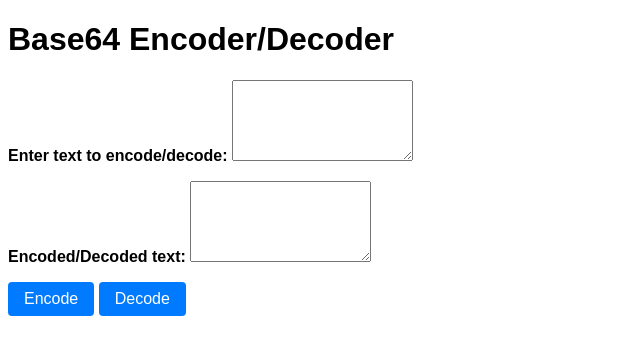
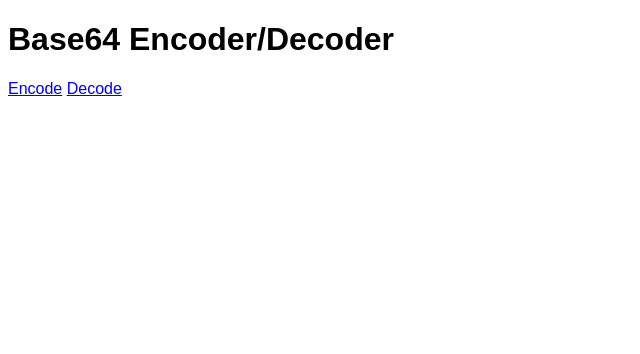
Before and after one commit to ruihq/text-to-base64, a plain HTML site: page index.html in a window 1280 px wide. Shown: the whole page, without its empty margins (0-640 px from the left). Drawn offline with Linux system fonts and the light colour scheme.

Commit message:
language as en-

```diff
--- a/index.html
+++ b/index.html
@@ -1,5 +1,5 @@
 <!DOCTYPE html>
-<html>
+<html lang="en">
 <head>
   <meta charset="UTF-8">
   <title>Base64 Encoder/Decoder</title>
@@ -7,17 +7,12 @@
   <meta name="viewport" content="width=device-width, initial-scale=1.0">
 </head>
 <body>
-  <h1>Base64 Encoder/Decoder</h1>
-  <label>
-    <strong>Enter text to encode/decode:</strong>
-    <textarea id="input-text" rows="5"></textarea>
-  </label>
-  <label>
-    <strong>Encoded/Decoded text:</strong>
-    <textarea id="output-text" rows="5"></textarea>
-  </label>
-  <button id="encode-btn">Encode</button>
-  <button id="decode-btn">Decode</button>
-  <script src="assets/script.js"></script>
+  <div class="container">
+    <h1>Base64 Encoder/Decoder</h1>
+    <div class="buttons">
+      <a href="encode.html" class="button">Encode</a>
+      <a href="decode.html" class="button">Decode</a>
+    </div>
+  </div>
 </body>
 </html>
```
